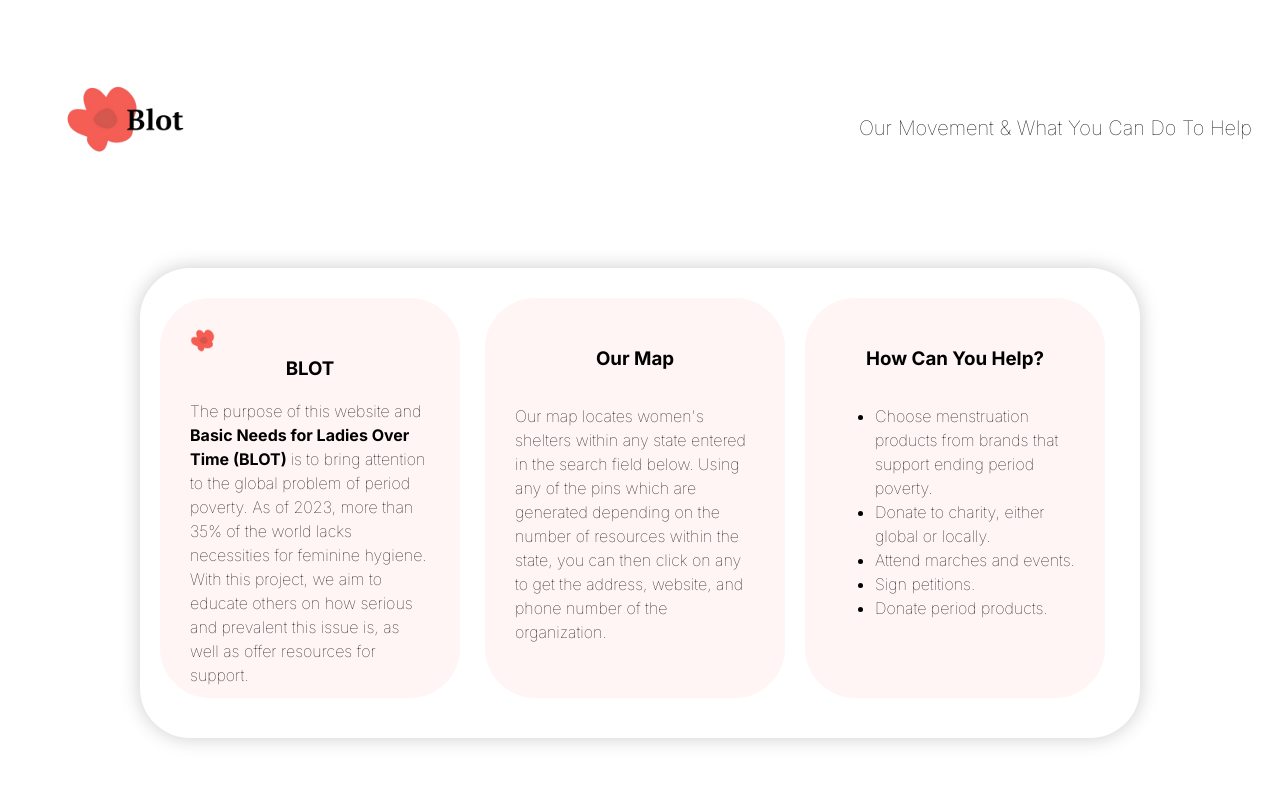
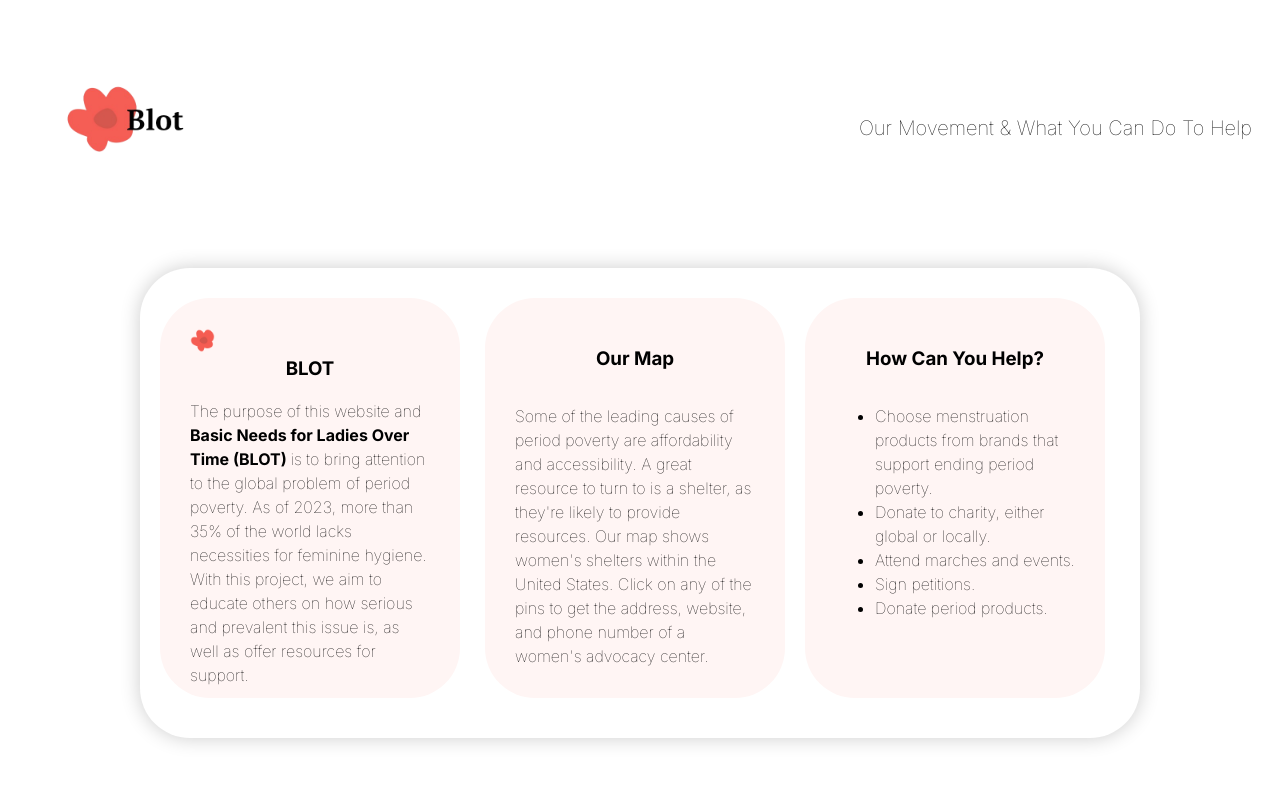
Before and after one commit to rockbison1230/WingHacksAL, a React (Create React App) app in the folder pp-front-end/: page / in a window 1280 px wide. Shown: the top 800 px of the page. Built offline with nearby package versions, Linux system fonts and the light colour scheme.

Commit message:
rewrote text in second bubble

```diff
--- a/pp-front-end/src/components/Landing.js
+++ b/pp-front-end/src/components/Landing.js
@@ -32,10 +32,9 @@ function Landing(){
                 <h3><strong>Our Map</strong></h3>
                 </div>
                     <p>
-                    Our map locates women's shelters within any state entered in the search field below.
-                    Using any of the pins which are generated depending on the number of resources within
-                    the state, you can then click on any to get the address, website, and phone number of
-                    the organization.
+                    Some of the leading causes of period poverty are affordability and accessibility.
+                    A great resource to turn to is a shelter, as they're likely to provide resources. Our map shows women's shelters within the United States.
+                    Click on any of the pins to get the address, website, and phone number of a women's advocacy center.
                     </p>
             </div>
         </div>
```
